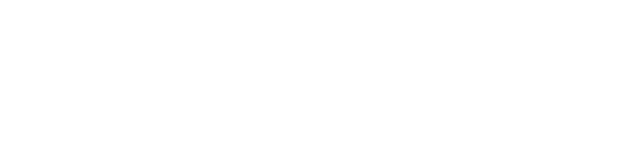
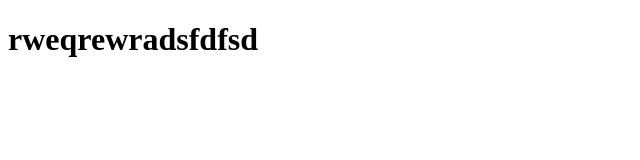
Before and after one commit to organo015/portfolio, a plain HTML site: page index.html in a window 1280 px wide. Shown: the whole page, without its empty margins (0-640 px from the left). Drawn offline with Linux system fonts and the light colour scheme.

Commit message:
index.html

```diff
--- a/index.html
+++ b/index.html
@@ -5,6 +5,6 @@
     <title>portfolio</title>
   </head>
   <body>
-
+<h1>rweqrewradsfdfsd</h1>
   </body>
 </html>
```
